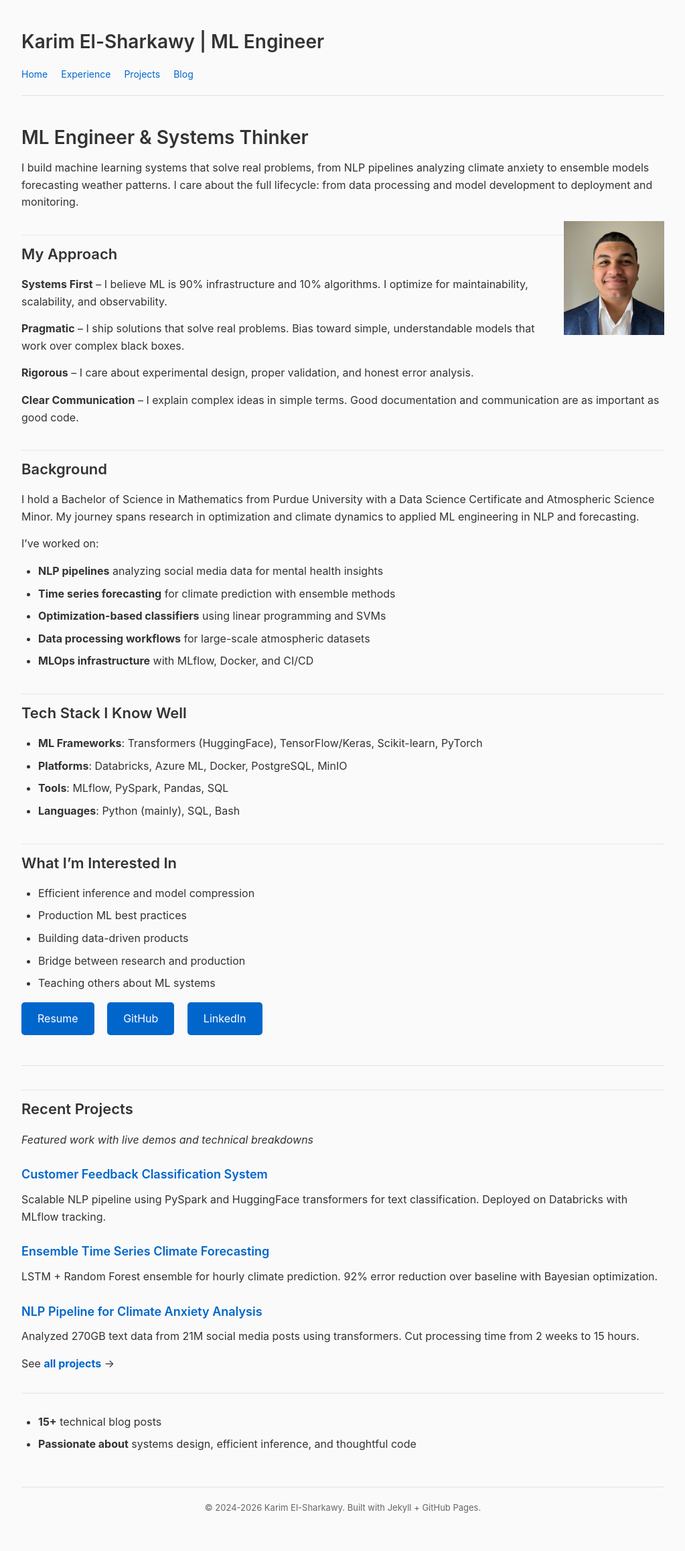
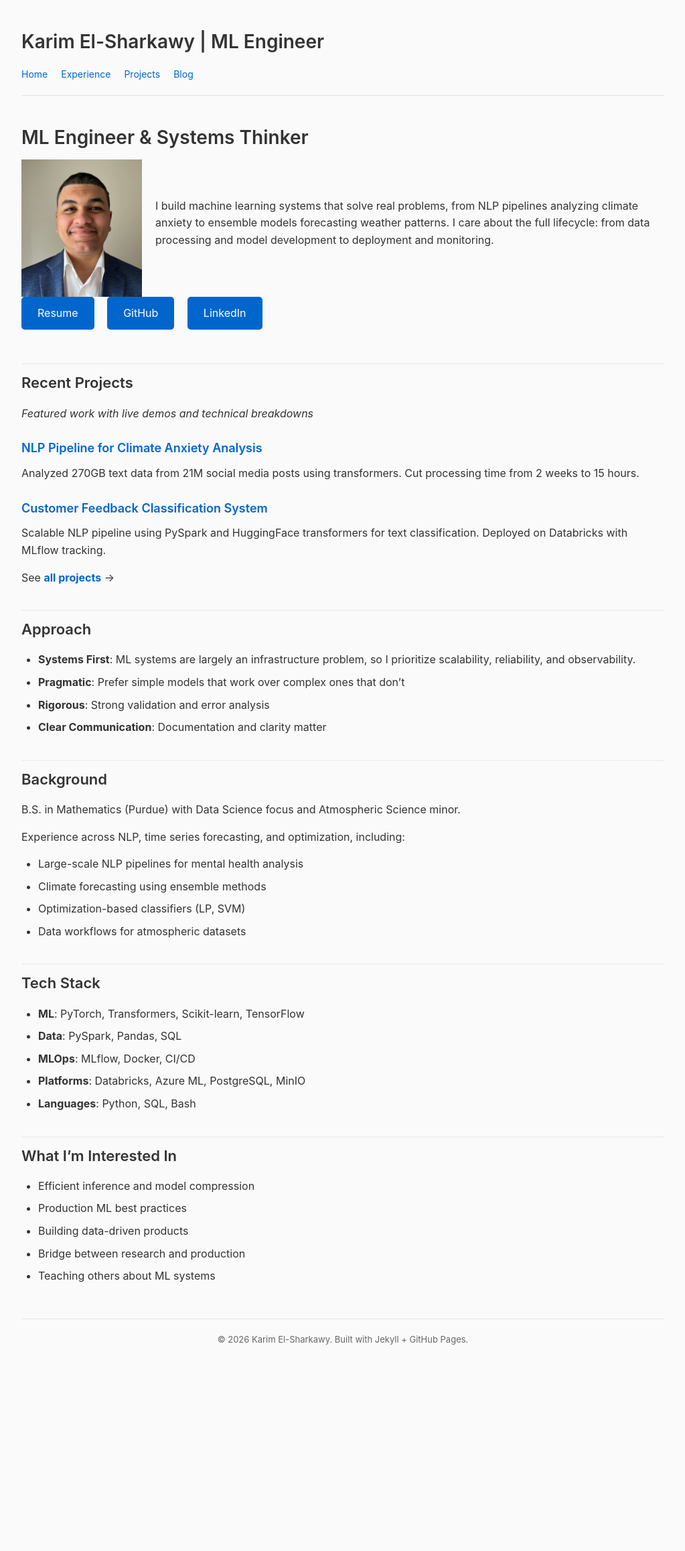
Before and after one commit to karim-sharkawy/portfolio, a Jekyll site: the page built from index.md, in a window 1280 px wide. Shown: the whole page at 67% size, without its empty margins (128-1151 px from the left). Built offline with Jekyll 4.4.1, drawn with Linux system fonts in a browser that asks for light colours; after the commit the page ends 2065 px from its top, so only the background shows below that.

Commit message:
cleaned up home page

```diff
--- a/_layouts/default.html
+++ b/_layouts/default.html
@@ -177,6 +177,16 @@
       background-color: #004d99;
     }
 
+    .flex-container {
+      display: flex;
+      align-items: flex-start;
+      gap: 20px;
+    }
+
+    .text {
+      flex: 1;
+    }
+
     footer {
       border-top: 1px solid #e1e1e1;
       margin-top: 50px;
@@ -222,7 +232,7 @@
     </main>
 
     <footer>
-      <p>&copy; 2024-2026 {{ site.author }}. Built with Jekyll + GitHub Pages.</p>
+      <p>&copy; 2026 {{ site.author }}. Built with Jekyll + GitHub Pages.</p>
     </footer>
   </div>
 </body>
--- a/index.md
+++ b/index.md
@@ -5,38 +5,53 @@ title: Home
 
 # ML Engineer & Systems Thinker
 
-I build machine learning systems that solve real problems, from NLP pipelines analyzing climate anxiety to ensemble models forecasting weather patterns. I care about the full lifecycle: from data processing and model development to deployment and monitoring.
+<div class="flex-container" style="display: flex; align-items: center; gap: 20px;">
+  <img src="assets/images/headshot.jpg" alt="Karim El-Sharkawy" style="width: 180px; height: auto;"/>
+  <div class="text">
+    <p>I build machine learning systems that solve real problems, from NLP pipelines analyzing climate anxiety to ensemble models forecasting weather patterns. I care about the full lifecycle: from data processing and model development to deployment and monitoring.</p>
+  </div>
+</div>
 
-<img src="assets/images/headshot.jpg" alt="Karim El-Sharkawy" style="width: 150px; height: auto; float: right; margin-left: 20px; margin-bottom: 20px;">
+<a href="assets/KElsharkawy_Resume.pdf" class="button">Resume</a>
+<a href="https://github.com/karim-sharkawy" class="button">GitHub</a>
+<a href="https://www.linkedin.com/in/karimme/" class="button">LinkedIn</a>
 
-## My Approach
+## Recent Projects
 
-**Systems First** – I believe ML is 90% infrastructure and 10% algorithms. I optimize for maintainability, scalability, and observability.
+*Featured work with live demos and technical breakdowns*
 
-**Pragmatic** – I ship solutions that solve real problems. Bias toward simple, understandable models that work over complex black boxes.
+### [NLP Pipeline for Climate Anxiety Analysis](projects/climate-anxiety-nlp)
+Analyzed 270GB text data from 21M social media posts using transformers. Cut processing time from 2 weeks to 15 hours.
 
-**Rigorous** – I care about experimental design, proper validation, and honest error analysis.
+### [Customer Feedback Classification System](projects/customer-feedback)
+Scalable NLP pipeline using PySpark and HuggingFace transformers for text classification. Deployed on Databricks with MLflow tracking.
 
-**Clear Communication** – I explain complex ideas in simple terms. Good documentation and communication are as important as good code.
+See **[all projects](./projects)** →
+
+## Approach
+- **Systems First**: ML systems are largely an infrastructure problem, so I prioritize scalability, reliability, and observability.
+- **Pragmatic**: Prefer simple models that work over complex ones that don’t
+- **Rigorous**: Strong validation and error analysis
+- **Clear Communication**: Documentation and clarity matter
 
 ## Background
 
-I hold a Bachelor of Science in Mathematics from Purdue University with a Data Science Certificate and Atmospheric Science Minor. My journey spans research in optimization and climate dynamics to applied ML engineering in NLP and forecasting.
+B.S. in Mathematics (Purdue) with Data Science focus and Atmospheric Science minor.
 
-I've worked on:
+Experience across NLP, time series forecasting, and optimization, including:
 
-- **NLP pipelines** analyzing social media data for mental health insights
-- **Time series forecasting** for climate prediction with ensemble methods
-- **Optimization-based classifiers** using linear programming and SVMs
-- **Data processing workflows** for large-scale atmospheric datasets
-- **MLOps infrastructure** with MLflow, Docker, and CI/CD
+- Large-scale NLP pipelines for mental health analysis
+- Climate forecasting using ensemble methods
+- Optimization-based classifiers (LP, SVM)
+- Data workflows for atmospheric datasets
 
-## Tech Stack I Know Well
+## Tech Stack
 
-- **ML Frameworks**: Transformers (HuggingFace), TensorFlow/Keras, Scikit-learn, PyTorch
-- **Platforms**: Databricks, Azure ML, Docker, PostgreSQL, MinIO
-- **Tools**: MLflow, PySpark, Pandas, SQL
-- **Languages**: Python (mainly), SQL, Bash
+- **ML**: PyTorch, Transformers, Scikit-learn, TensorFlow
+- **Data**: PySpark, Pandas, SQL
+- **MLOps**: MLflow, Docker, CI/CD
+- **Platforms**: Databricks, Azure ML, PostgreSQL, MinIO
+- **Languages**: Python, SQL, Bash
 
 ## What I'm Interested In
 
@@ -45,28 +60,3 @@ I've worked on:
 - Building data-driven products
 - Bridge between research and production
 - Teaching others about ML systems
-
-<a href="assets/KElsharkawy_Resume.pdf" class="button">Resume</a>
-<a href="https://github.com/karim-sharkawy" class="button">GitHub</a>
-<a href="https://linkedin.com/in/karim-me" class="button">LinkedIn</a>
-
----
-
-## Recent Projects
-
-*Featured work with live demos and technical breakdowns*
-
-### [Customer Feedback Classification System](projects/customer-feedback)
-Scalable NLP pipeline using PySpark and HuggingFace transformers for text classification. Deployed on Databricks with MLflow tracking.
-
-### [Ensemble Time Series Climate Forecasting](projects/climate-forecasting)
-LSTM + Random Forest ensemble for hourly climate prediction. 92% error reduction over baseline with Bayesian optimization.
-
-### [NLP Pipeline for Climate Anxiety Analysis](projects/climate-anxiety-nlp)
-Analyzed 270GB text data from 21M social media posts using transformers. Cut processing time from 2 weeks to 15 hours.
-
-See **[all projects](projects)** →
-
----
-- **15+** technical blog posts
-- **Passionate about** systems design, efficient inference, and thoughtful code
```
Also changed, not shown: INVENTORY.md (+10 -10 lines), OVERVIEW.md (+3 -5 lines), START_HERE.md (+2 -5 lines), STRUCTURE.md (+6 -8 lines), _blog/build-logs/debugging.md (deleted, +0 -206 lines), _blog/build-logs/model-registry.md (deleted, +0 -222 lines), about.md (deleted, +0 -56 lines), now.md (deleted, +0 -50 lines), README.md, _blog/ml/attention-explained.md (renamed from _blog/ml-math/attention-explained.md), _blog/ml/bias-variance.md (renamed from _blog/ml-math/bias-variance.md).
